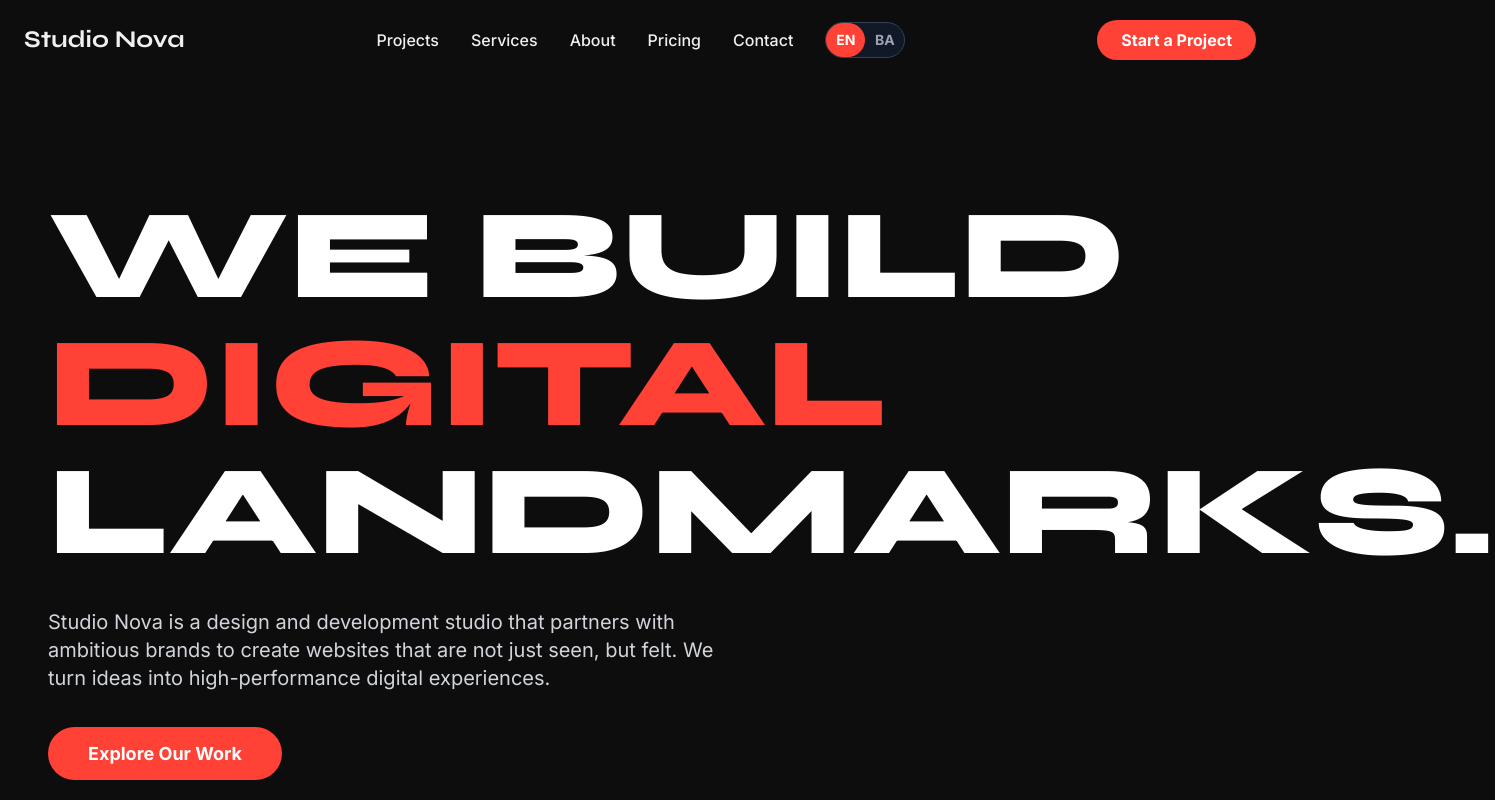
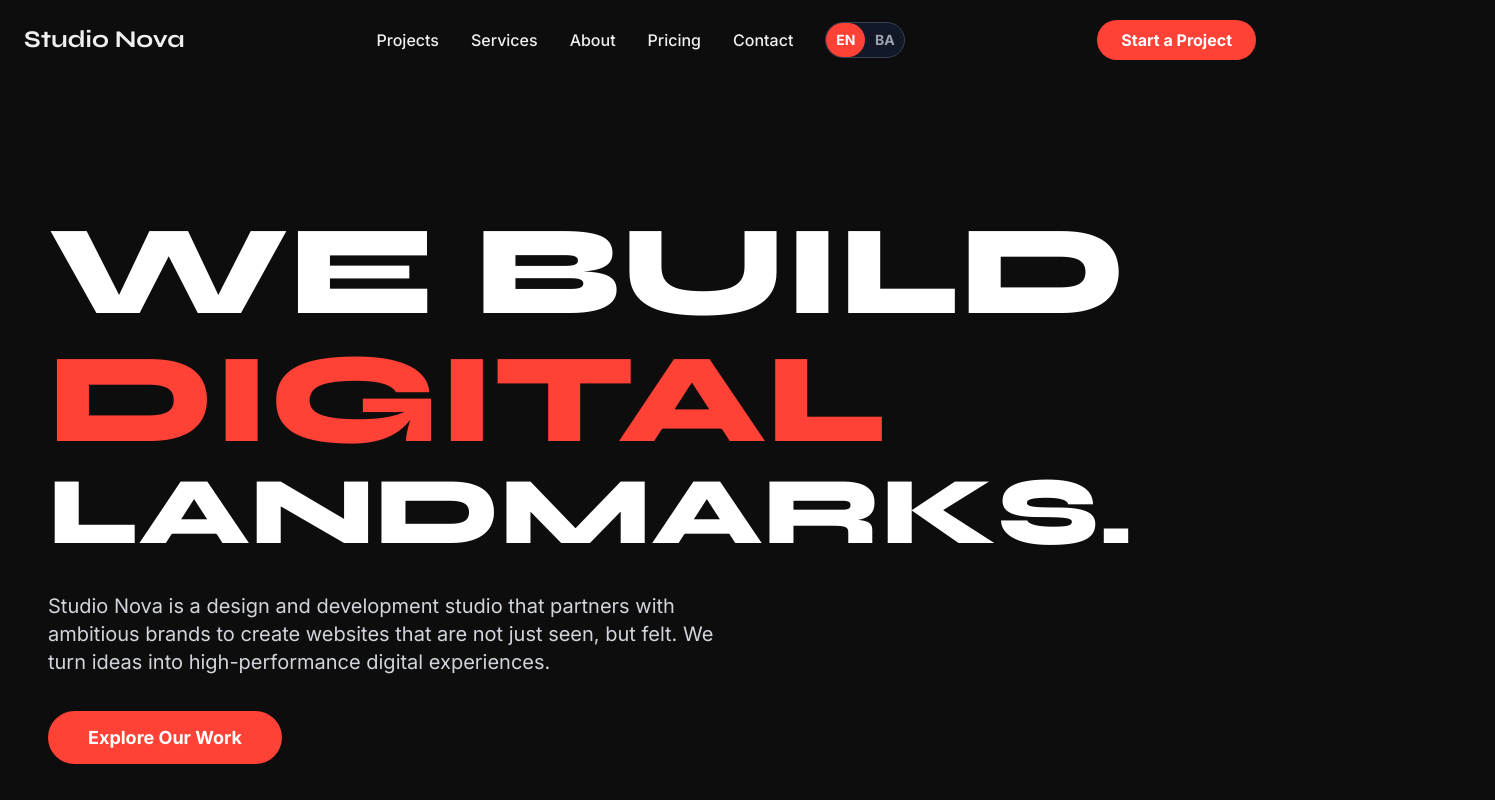
Before and after one commit to WebStudioNova/WebStudioNova, a React (Vite) app: page /#/ in a window 1280 px wide. Shown: the top 800 px of the page, 1495 px wide, since content can reach past the window. Built offline with nearby package versions, Linux system fonts and the light colour scheme.

Commit message:
HomePage Update Final

```diff
--- a/pages/HomePage.tsx
+++ b/pages/HomePage.tsx
@@ -26,8 +26,8 @@ const HomePage: React.FC = () => {
     // For English: "WE BUILD" and "DIGITAL" are large on all screens.
     line1Class = 'block text-5xl sm:text-6xl md:text-7xl lg:text-8xl xl:text-9xl';
     line2Class = 'block text-5xl sm:text-6xl md:text-7xl lg:text-8xl xl:text-9xl';
-    // "LANDMARKS." is smaller on mobile/tablet, but the same large size on desktop.
-    line3Class = 'block text-3xl sm:text-4xl md:text-5xl lg:text-8xl xl:text-9xl';
+    // "LANDMARKS." is now significantly smaller on all screen sizes for emphasis.
+    line3Class = 'block text-2xl sm:text-3xl md:text-4xl lg:text-7xl xl:text-8xl';
   }
 
   return (
```
